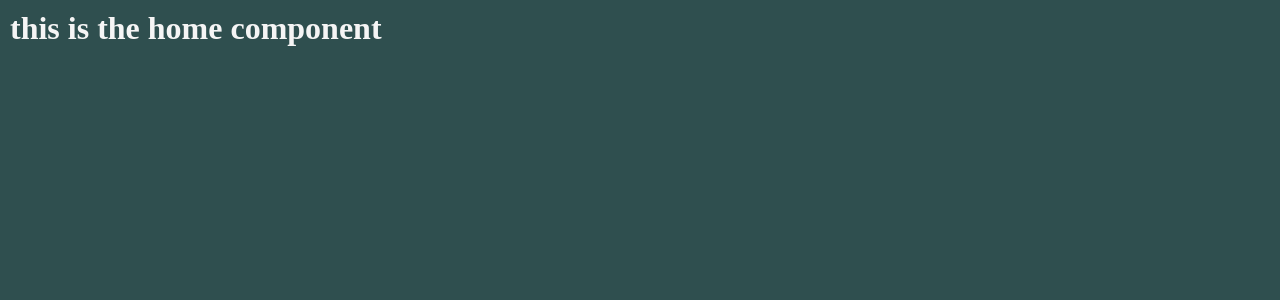
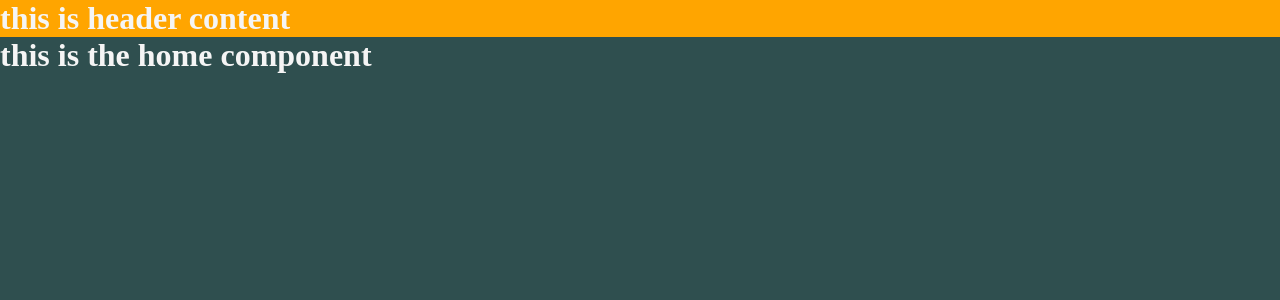
Before and after one commit to devinrbopp/personal-site, a React (Create React App) app: page / in a window 1280 px wide. Shown: the top 300 px of the page. Built offline with nearby package versions, Linux system fonts and the light colour scheme.

Commit message:
fixed styling details

```diff
--- a/src/App.css
+++ b/src/App.css
@@ -2,12 +2,14 @@ body {
   background: darkslategrey;
   color: whitesmoke;
   min-height: 100vh;
+  width: 100vw;
   margin: 0;
   padding: 0;
 }
 
-.App {
-  margin: 10px;
+#header {
+  background-color: orange;
+  width: 100%;
 }
 
 h1 {
--- a/src/App.js
+++ b/src/App.js
@@ -1,11 +1,12 @@
-import './App.css';
 import { BrowserRouter, Routes, Route } from 'react-router-dom';
 
 import Home from './components/Home';
+import Header from './partials/Header';
 
 function App() {
   return (
     <div className="App">
+      <Header />
       <BrowserRouter>
         <Routes>
           <Route path="/" element={<Home />} />
--- /dev/null
+++ b/src/partials/Header.js
@@ -0,0 +1,7 @@
+export default function Header() {
+    return(
+        <div id='header'>
+            <h1>this is header content</h1>
+        </div>
+    )
+}
```
